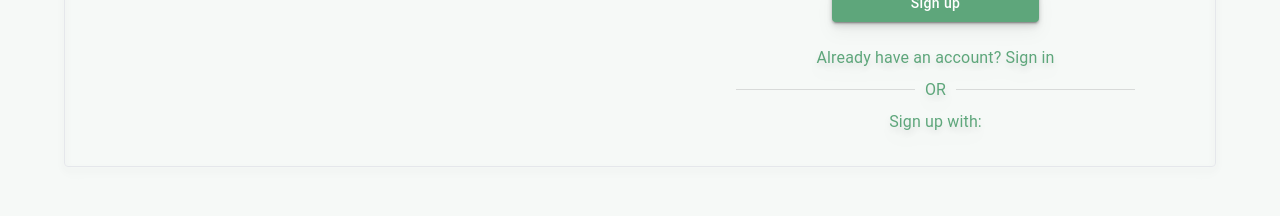
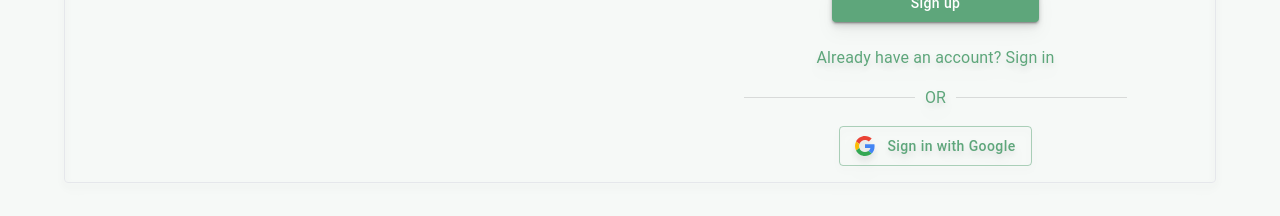
Before and after one commit to Szazlo/forklore-web, a React (Vite) app: page /signup in a window 1280 px wide. Shown: the part 501-717 px from the top of the page. Built offline with nearby package versions, Linux system fonts and the light colour scheme.

Commit message:
Removed Social Sign ins except google

```diff
--- a/src/pages/register/EmailForm.tsx
+++ b/src/pages/register/EmailForm.tsx
@@ -1,6 +1,5 @@
 import { Button, Divider, TextField, Typography } from "@mui/material";
 import { NavLink } from "react-router-dom";
-import { FontAwesomeIcon } from "@fortawesome/react-fontawesome";
 import { useDispatch } from "react-redux";
 import { FormEvent, useState } from "react";
 import Api from "@/api";
@@ -8,6 +7,7 @@ import { login } from "@/store/auth/authSlice";
 import useSnack from "@/context/SnackbarProvider";
 import PasswordField from "@/components/PasswordField";
 import { validateEmail, validatePassword } from "@/lib/utils";
+import SignInWithGoogleButton from "@/components/SignInWithGoogle";
 
 export default function SignupForm() {
 	const dispatch = useDispatch();
@@ -85,17 +85,8 @@ export default function SignupForm() {
 
 	return (
 		<div className="text-center px-4 m-auto xs:3/5 sm:w-4/5">
-			<Typography
-				variant="h4"
-				gutterBottom
-				color="primary"
-			>
-				Sign up
-			</Typography>
-			<form
-				onSubmit={handleSubmit}
-				className="text-center mb-4"
-			>
+			<Typography variant="h4" gutterBottom color="primary">Sign up</Typography>
+			<form onSubmit={handleSubmit} className="text-center mb-4">
 				<div className="flex w-full gap-2">
 					<TextField
 						required
@@ -140,54 +131,15 @@ export default function SignupForm() {
 					value={confirmPassword}
 					onChange={handlePasswordConfirmChange}
 					/>
-				<Button
-					type="submit"
-					variant="contained"
-					onClick={handleSubmit}
-					sx={{ width: 0.5, m: 1 }}
-				>
-					Sign up
-				</Button>
+				<Button type="submit" variant="contained" onClick={handleSubmit} sx={{ width: 0.5, m: 1 }}>Sign up</Button>
 			</form>
-			<NavLink
-				to="/login"
-				className="mt-4 text-primary hover:text-accent hover:underline"
-			>
+			<NavLink to="/login" className="mt-4 text-primary hover:text-accent hover:underline">
 				Already have an account? Sign in
 			</NavLink>
-			<Divider
-				flexItem
-				sx={{ p: 1, color: "primary.main" }}
-			>
-				OR
-			</Divider>
-			<Typography color="primary">Sign up with:</Typography>
-			<SocialSignInLinks />
+			<Divider variant="middle" sx={{ my: 2 }} className="text-primary my-4">OR</Divider>
+			<SignInWithGoogleButton />
 		</div>
 	);
-}
-
-function SocialSignInLinks() {
-	return <div className="flex w-full justify-center mt-4">
-		<button className="mx-2 login-icon">
-			<FontAwesomeIcon
-				icon={["fab", "google"]}
-				size="2x" />
-		</button>
-		<a
-			href="#"
-			className="mx-2 login-icon"
-		>
-			<FontAwesomeIcon
-				icon={["fab", "apple"]}
-				size="2x" />
-		</a>
-		<button className="mx-2 login-icon">
-			<FontAwesomeIcon
-				icon={["fab", "facebook"]}
-				size="2x" />
-		</button>
-	</div>;
 }
 
 function PasswordErrorMessagesList({ messages }: { messages: string[] }) {
```
